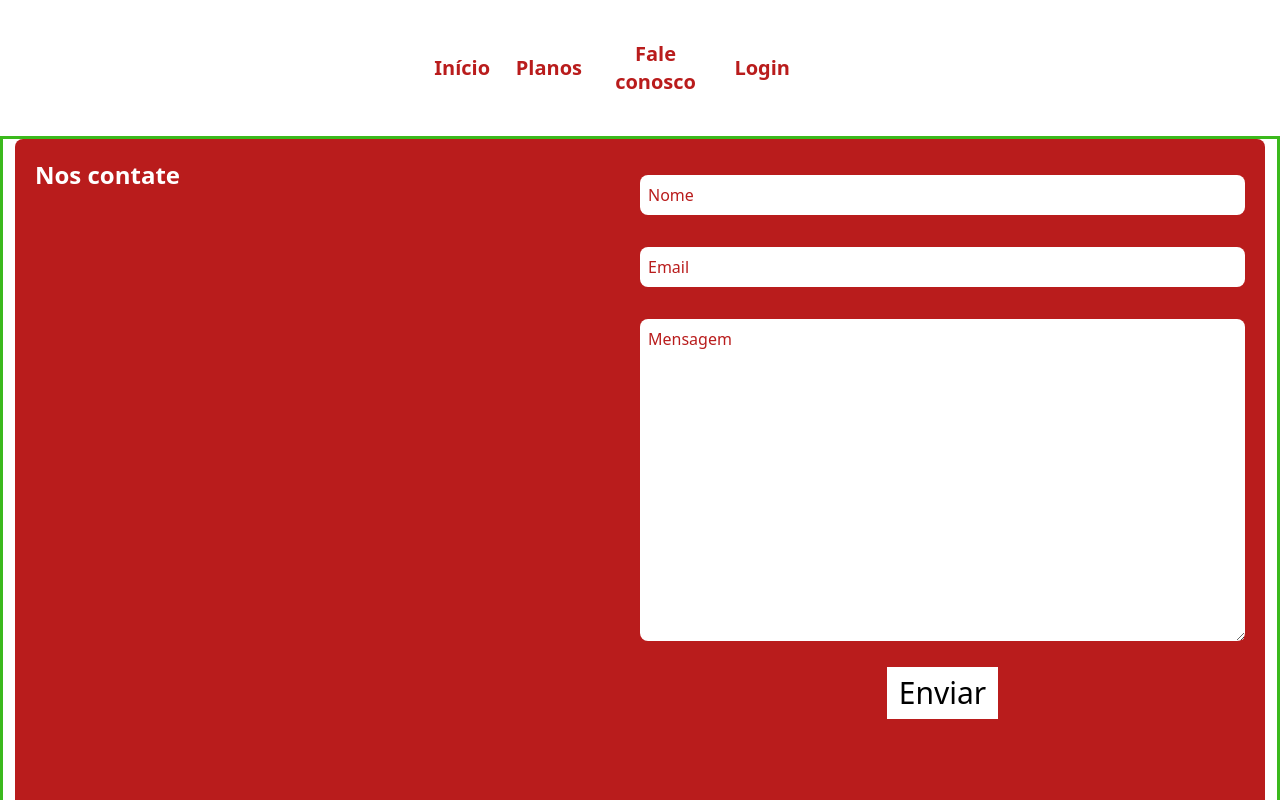
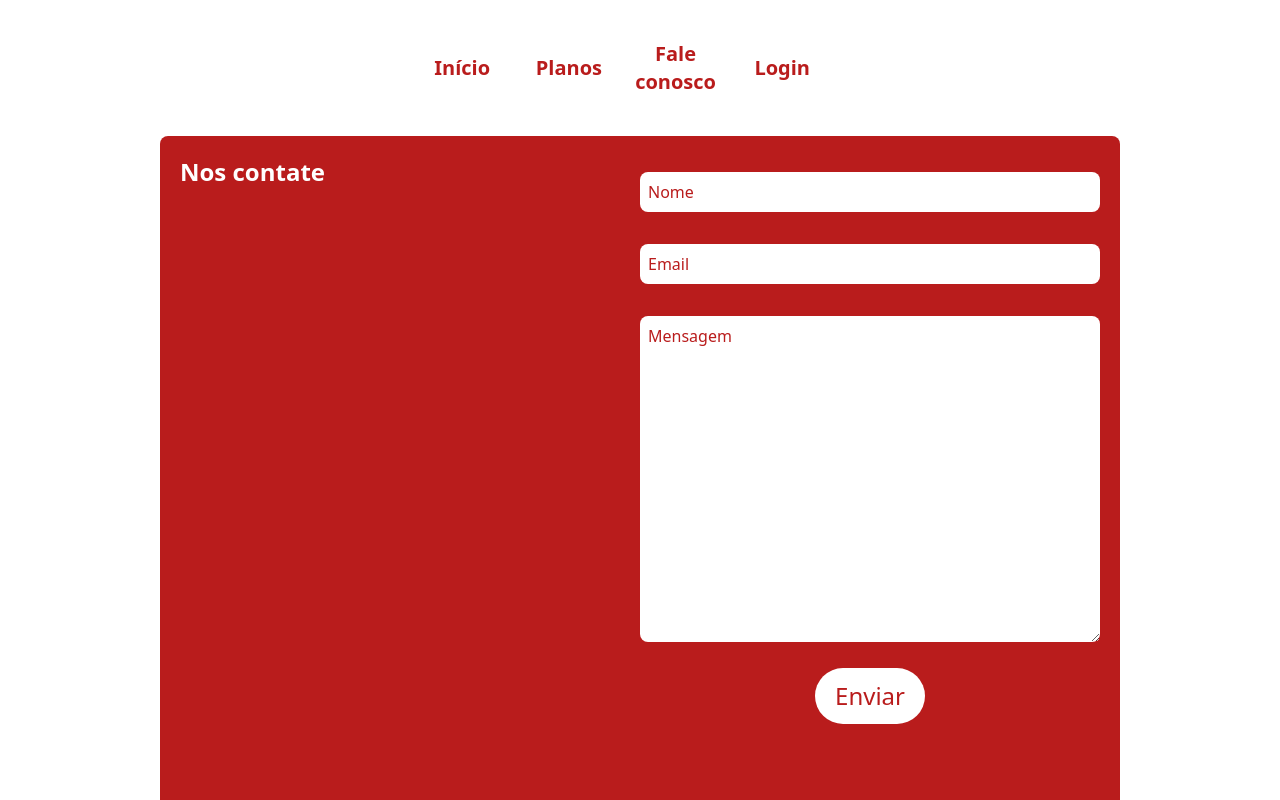
Before and after one commit to gabriel-raamos/academia-esporte-e-acao, a React (Vite) app: page /faleconosco in a window 1280 px wide. Shown: the top 800 px of the page. Built offline with nearby package versions, Linux system fonts and the light colour scheme.

Commit message:
trying to fix 'fale comigo' page

```diff
--- a/src/components/Card2/Card2.jsx
+++ b/src/components/Card2/Card2.jsx
@@ -3,17 +3,15 @@ export default function Card2() {
     return (
         <section className="flex justify-center items-center">
             <div className="bg-red-700 rounded-3xl p-5 m-5 overflow-hidden text-white text-center flex flex-col justify-between" >
-                <div>
-                    <h1 className="text-3xl m-5 font-bold" >Nosso plano mais em conta!</h1>
+                <h1 className="text-3xl m-5 font-bold" >Nosso plano mais em conta!</h1>
 
-                    <p className="text-xl my-3" >Acesso às nossas instalações 5 vezes por semana</p>
+                <p className="text-xl my-3" >Acesso às nossas instalações 5 vezes por semana</p>
 
-                    <p className="text-xl my-3" >Acesso aos vestuários e chuveiros</p>
+                <p className="text-xl my-3" >Acesso aos vestuários e chuveiros</p>
 
-                    <p className="text-xl my-3" >Agendamento de avaliação física</p>
+                <p className="text-xl my-3" >Agendamento de avaliação física</p>
 
-                    <p className="text-xl my-3" >Eventos especiais e Workshops</p>
-                </div>
+                <p className="text-xl my-3" >Eventos especiais e Workshops</p>
 
             </div>
         </section>
--- a/src/components/NavBar/NavBar.jsx
+++ b/src/components/NavBar/NavBar.jsx
@@ -12,7 +12,7 @@ export default function NavBar() {
 
             <div></div>
 
-            <nav className="flex md:grid md:grid-cols-4 -space-x-5 items-center mb-5 md:my-5" >
+            <nav className="flex md:grid md:grid-cols-4 -space-x-5 md:-space-x-0 items-center mb-5 md:my-5" >
 
                 <NavButton title="Início" link="" />
 
--- a/src/components/NavButton/NavButton.jsx
+++ b/src/components/NavButton/NavButton.jsx
@@ -6,7 +6,7 @@ function NavButton({link, title}) {
 
         <div className="flex justify-center items-center h-2/3 w-2/3" >
             <Link to={`${link}`}>
-                <button className="text-red-700 text-sm md:text-xl py-2 md:py-5 px-8 mt-7 md:mt-0 rounded-full font-bold transition duration-500 hover:bg-red-700 hover:text-white" >
+                <button className="text-red-700 text-sm md:text-xl py-2 md:py-5 px-5 mt-7 md:mt-0 rounded-full font-bold transition duration-500 hover:bg-red-700 hover:text-white" >
                     {title}
                 </button>
             </Link>
--- a/src/pages/FaleConosco/FaleConosco.jsx
+++ b/src/pages/FaleConosco/FaleConosco.jsx
@@ -5,7 +5,7 @@ export default function FaleConosco() {
     return (
         <section className="flex flex-col justify-center items-center" >
 
-            <div className="mx-3 grid grid-rows-2 md:grid-cols-2 bg-red-700 rounded-lg p-5 mb-5 text-white" >
+            <div className="mx-5 md:mx-40 grid grid-rows-2 md:grid-cols-2 bg-red-700 rounded-lg p-5 mb-5 text-white" >
                 <div>
                     <h1 className="text-2xl font-bold" >Nos contate</h1>
                 </div>
@@ -23,7 +23,7 @@ export default function FaleConosco() {
                     <div className="justify-center items-center flex" >
                         <button
                             type="submit"
-                            className="bg-white text-black my-5 px-3 py-2 text-3xl"
+                            className="bg-white text-red-700 my-5 px-5 py-3 text-sm md:text-2xl rounded-full transition hover:-translate-y-3 duration-500"
                         >Enviar</button>
                     </div>
 
--- a/src/routes.jsx
+++ b/src/routes.jsx
@@ -12,7 +12,7 @@ export default function App() {
     <BrowserRouter>
       <NavBar />
 
-      <div className='app-container custom-border2' >
+      <div className='app-container' >
         <Routes>
           <Route path="/" element={<Home />} />
           <Route path="/planos" element={<Planos />} />
```
